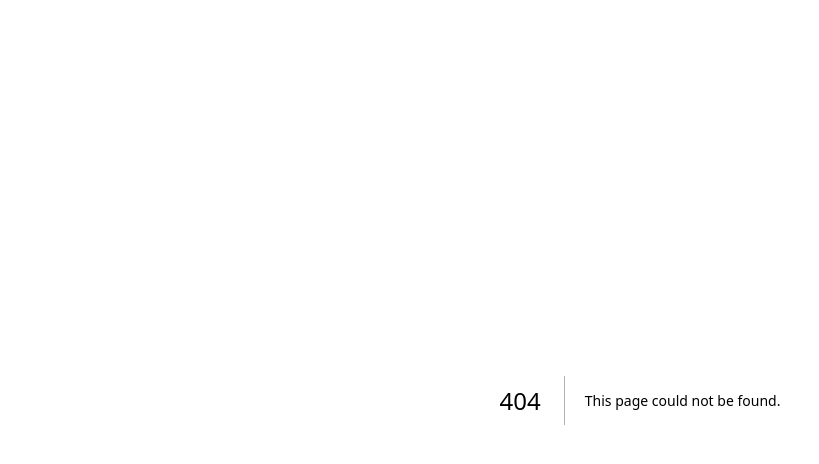
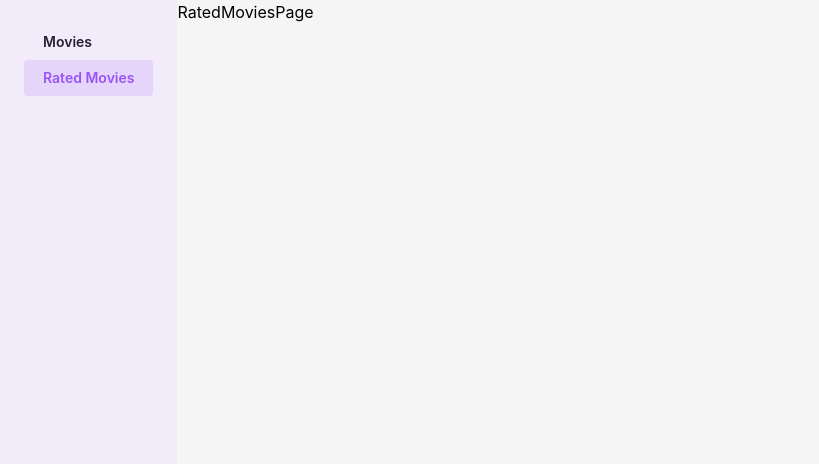
Before and after one commit to Variellka/films_app, a Next.js app: page /rated-movies in a window 1280 px wide. Before the commit this address had no page. Shown: the top 464 px of the page, without its empty margins (0-819 px from the left). Built offline with nearby package versions, Linux system fonts and the light colour scheme.

Commit message:
var, Sidebar, Layout

```diff
--- /dev/null
+++ b/components/layout/Layout.tsx
@@ -0,0 +1,14 @@
+import { Flex } from '@mantine/core';
+import { FC, PropsWithChildren } from "react";
+import Sidebar from "./sidebar/Sidebar";
+
+const Layout:FC<PropsWithChildren> = ({children}) => {
+    return (
+        <Flex>
+           <Sidebar />
+            <main>{children}</main>
+         </Flex>
+    );
+};
+
+export default Layout;
--- /dev/null
+++ b/components/layout/sidebar/SideBar.module.css
@@ -0,0 +1,30 @@
+.SideBar {
+    background-color: var(--purple-100);
+    padding: 24px;
+    height: 100vh;
+    margin: 0;
+
+    a {
+        all: unset;
+    }
+}
+
+.root {
+    &[data-variant='subtle'] {
+        &:hover {
+            background: none;
+            span {
+                color: var(--purple-500-main);
+            }
+        }
+
+        span {
+            color: var(--black);
+        }
+    };
+
+    &[data-variant='active'] {
+        background: var(--purple-200);
+        color: var(--purple-500-main);
+    }
+}
--- /dev/null
+++ b/components/layout/sidebar/Sidebar.tsx
@@ -0,0 +1,48 @@
+import { Button, MantineProvider, Stack, createTheme } from "@mantine/core";
+import Link from "next/link";
+import { useRouter } from "next/router";
+import styles from './SideBar.module.css';
+
+const links = {
+    MOVIES: '/movies',
+    RATED_MOVIES: '/rated-movies'
+}
+
+const theme = createTheme({
+    components: {
+      Button: Button.extend({
+        classNames: styles,
+      }),
+    },
+  });
+
+const Sidebar = () => {
+    const {pathname} = useRouter();
+
+    return (
+        <MantineProvider theme={theme}>
+            <Stack className={styles.SideBar} justify="flex-start" gap="0">
+                <Link href={links.MOVIES}>
+                    <Button
+                        variant={pathname === links.MOVIES ? 'active' : 'subtle'}
+                        fullWidth
+                        justify="start"
+                    >
+                        Movies
+                    </Button>
+                </Link>
+                <Link href={links.RATED_MOVIES}>
+                    <Button
+                        variant={pathname === links.RATED_MOVIES ? 'active' : 'subtle'}
+                        fullWidth
+                        justify="start"
+                    >
+                        Rated Movies
+                    </Button>
+                </Link>
+            </Stack>
+        </MantineProvider>
+    )
+};
+
+export default Sidebar;
--- a/next.config.mjs
+++ b/next.config.mjs
@@ -2,6 +2,15 @@
 const nextConfig = {
   reactStrictMode: true,
   swcMinify: true,
+  async redirects() {
+    return [
+      {
+        source: '/',
+        destination: '/movies',
+        permanent: true
+      }
+    ]
+  }
 };
 
 export default nextConfig;
--- a/pages/_app.tsx
+++ b/pages/_app.tsx
@@ -2,12 +2,13 @@ import "@mantine/core/styles.css";
 import Head from "next/head";
 import { MantineProvider } from "@mantine/core";
 import { theme } from "../theme";
+import './../styles/global.css'
 
 export default function App({ Component, pageProps }: any) {
   return (
     <MantineProvider theme={theme}>
       <Head>
-        <title>Mantine Template</title>
+        <title>films app</title>
         <meta
           name="viewport"
           content="minimum-scale=1, initial-scale=1, width=device-width, user-scalable=no"
--- /dev/null
+++ b/pages/rated-movies/index.tsx
@@ -0,0 +1,14 @@
+import React from 'react';
+import Layout from '../../components/layout/Layout';
+
+const RatedMoviesPage = () => {
+    return (
+        <Layout>
+            <div>
+                RatedMoviesPage
+            </div>
+        </Layout>
+    );
+};
+
+export default RatedMoviesPage;
--- /dev/null
+++ b/styles/global.css
@@ -0,0 +1,35 @@
+:root {
+    /* color styles: */
+    --white: #FFFFFF;
+
+    --grey-100: #F5F5F6;
+    --grey-200: #EAEBED;
+    --grey-300: #D5D6DC;
+    --grey-500: #ACADB9;
+    --grey-600: #7B7C88;
+
+    --black: #232134;
+
+    --purple-600: #541F9D;
+    --purple-500-main: #9854F6;
+    --purple-400: #BD93F7;
+    --purple-300: #D1B4F8;
+    --purple-200: #E5D5FA;
+    --purple-100: #F2EBF9;
+
+    --yellow: #FAB005;
+
+    /* text styles: */
+    --title-l: 28px bold auto;
+    --title-s-bold: 20px bold / 20%;
+    --title-s: 20px 600 auto;
+
+    --text-base-m: 16px normal / 140%;
+    --text-base-m-bold: 16px bold / 140%;
+    --text-base-s: 16px / 20%;
+    --text-base-s-bold: 16px 600 / 140%;
+  }
+
+body {
+    background-color: var(--grey-100);
+}
```
Also changed, not shown: pages/index.tsx (+3 -5 lines), pages/movies/index.tsx (added, +13 -0 lines), 2 other files (tests, documents, lock files or other folders).
